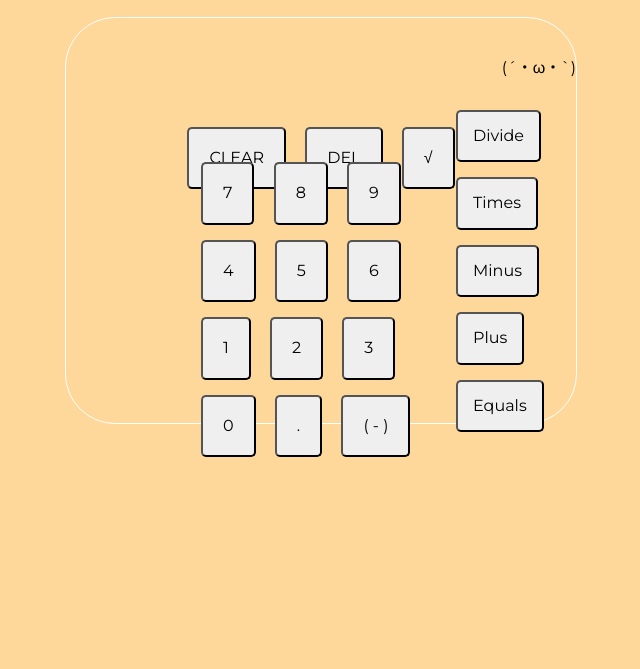
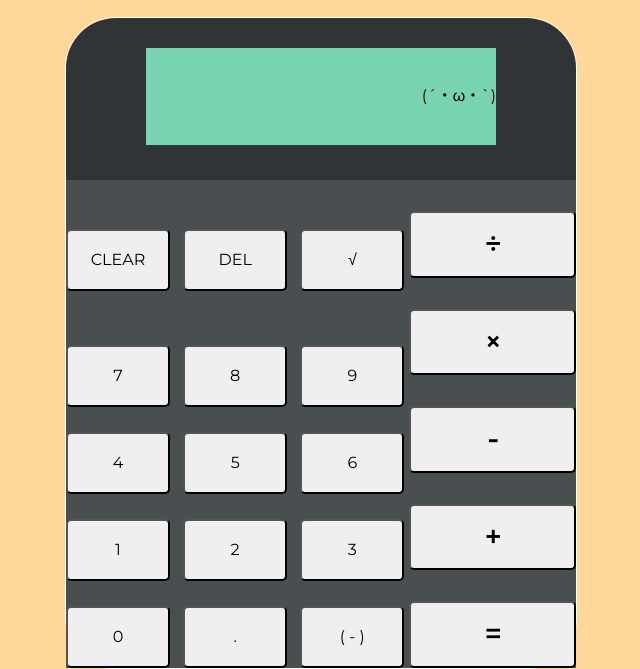
Before and after one commit to AnOrdinaryUsername/Calculator, a plain HTML site: page index.html in a window 1280 px wide. Shown: the part 131-800 px from the top of the page, without its empty margins (319-959 px from the left). Drawn offline with Linux system fonts and the light colour scheme.

Commit message:
Adjust the sizing and styling of buttons

```diff
--- a/index.html
+++ b/index.html
@@ -38,10 +38,12 @@
       <div class="calculator-container">
         <div class="calculator">
           <div class="display-result">
-            <span>(´・ω・`)</span>
+            <div class="display-color">
+              <span class="results">(´・ω・`)</span>
+            </div>
           </div>
           <div class="buttons-wrapper">
-            <div class="other-buttons">
+            <div class="delete-buttons">
               <button>CLEAR</button>
               <button>DEL</button>
               <button>&#8730</button>
@@ -61,11 +63,11 @@
               <button>( - )</button>
             </div>
             <div class="symbols-buttons">
-              <button>Divide</button>
-              <button>Times</button>
-              <button>Minus</button>
-              <button>Plus</button>
-              <button>Equals</button>
+              <button>&divide;</button>
+              <button>&times;</button>
+              <button>-</button>
+              <button>+</button>
+              <button>=</button>
             </div>
           </div>
         </div>
--- a/styles/style.css
+++ b/styles/style.css
@@ -1,13 +1,14 @@
 .content-container {
   align-items: center;
   display: flex;
-  flex-flow: column wrap;
+  flex-flow: column nowrap;
   justify-content: space-around;
+  height: 100vh;
 }
 
 .title-wrapper {
   width: auto;
-  height: 40%;
+  height: auto;
 }
 
 header {
@@ -26,7 +27,7 @@ h1 {
 }
 
 .calculator-container {
-  height: auto;
+  height: 100%;
   width: 40%;
 }
 
@@ -40,48 +41,100 @@ h1 {
   grid-template-columns: auto;
   grid-template-rows: 25% 75%;
   justify-items: center;
+  height: 100%;
+  /* text-align: unset; */
 }
 
 .display-result {
-  align-self: center;
+  background-color: hsl(200, 5%, 20%);
+  border-top-left-radius: inherit;
+  border-top-right-radius: inherit;
   grid-area: results;
-  justify-self: end;
+  height: auto;
+  width: 100%;
+}
+
+.display-color {
+  align-content: center;
+  background-color: hsl(157, 51%, 65%);
+  display: flex;
+  flex-flow: row wrap;
+  height: 60%;
+  justify-content: flex-end;
+  margin: 3rem 8rem;
+  width: auto;
+}
+
+.results {
+  font-size: auto;
 }
 
 .buttons-wrapper {
   align-items: center;
   display: grid;
+  gap: 0.5rem;
   grid-area: buttons;
-  grid-template-columns: repeat(4, 1fr);
-  grid-template-rows: repeat(5, 1fr);
+  grid-template-columns: repeat(3, 1fr);
+  grid-template-rows: repeat(3, 1fr);
   justify-items: center;
+  background-color: hsl(200, 5%, 30%);
+  width: 100%;
 }
 
-.other-buttons {
-  grid-column: 1 / 5;
+.delete-buttons {
+  display: grid;
+  column-gap: 1.33rem;
+  grid-column: 1 / 3;
   grid-row: 1 / 2;
+  grid-template-columns: repeat(3, 1fr);
+  grid-template-rows: 1fr;
+  height: 100%;
+  width: 100%;
+  justify-items: stretch;
+  align-items: center;
 }
 
 .numbers-buttons {
-  grid-column: 2 / 4;
-  grid-row: 2 / 6;
+  align-items: stretch;
+  display: grid;
+  gap: 1.33rem;
+  grid-column: 1 / 3;
+  grid-row: 2 / 4;
+  grid-template-columns: repeat(3, 1fr);
+  grid-template-rows: repeat(3, 1fr);
+  justify-items: stretch;
+  width: 100%;
+  height: 100%;
 }
 
 .symbols-buttons {
-  grid-column: 4 / 5;
-  grid-row: 1 / 6;
+  display: grid;
+  /* gap: 1.33rem; */
+  grid-column: 3 / 4;
+  grid-row: 1 / 4;
+  grid-template-columns: 1fr;
+  grid-template-rows: repeat(5, 1fr);
+  justify-items: stretch;
+  align-items: end;
+  /* margin: 5rem; */
+  /* margin-bottom: 0; */
+  width: 100%;
+  height: 100%;
 }
 
 .symbols-buttons > button {
+  font-size: 1.78em;
+  font-weight: 900;
   padding: 1.5rem;
+  /* margin: 4rem 4rem 0rem 4rem; */
 }
 
 button {
   border-radius: 0.5rem;
   height: fit-content;
-  margin: 0.75rem;
+  /* margin: 0.75rem; */
   padding: 2rem;
-  width: fit-content;
+  /* width: fit-content; */
 }
 
 html {
```
